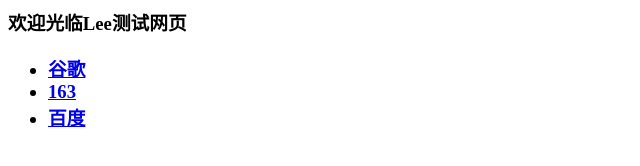
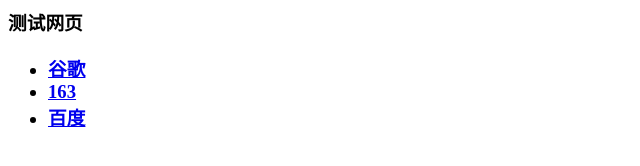
Before and after one commit to byong886/byong886.github.io, a plain HTML site: page index.html in a window 1280 px wide. Shown: the whole page, without its empty margins (0-640 px from the left). Drawn offline with Linux system fonts and the light colour scheme.

```diff
--- a/index.html
+++ b/index.html
@@ -1,4 +1,4 @@
-<h3>欢迎光临Lee测试网页<h3>
+<h3>测试网页<h3>
   <ul>
     <li><a href="https://www.google.com">谷歌</a></li>
     <li><a href="https://www.163.com">163</a></li>
```
